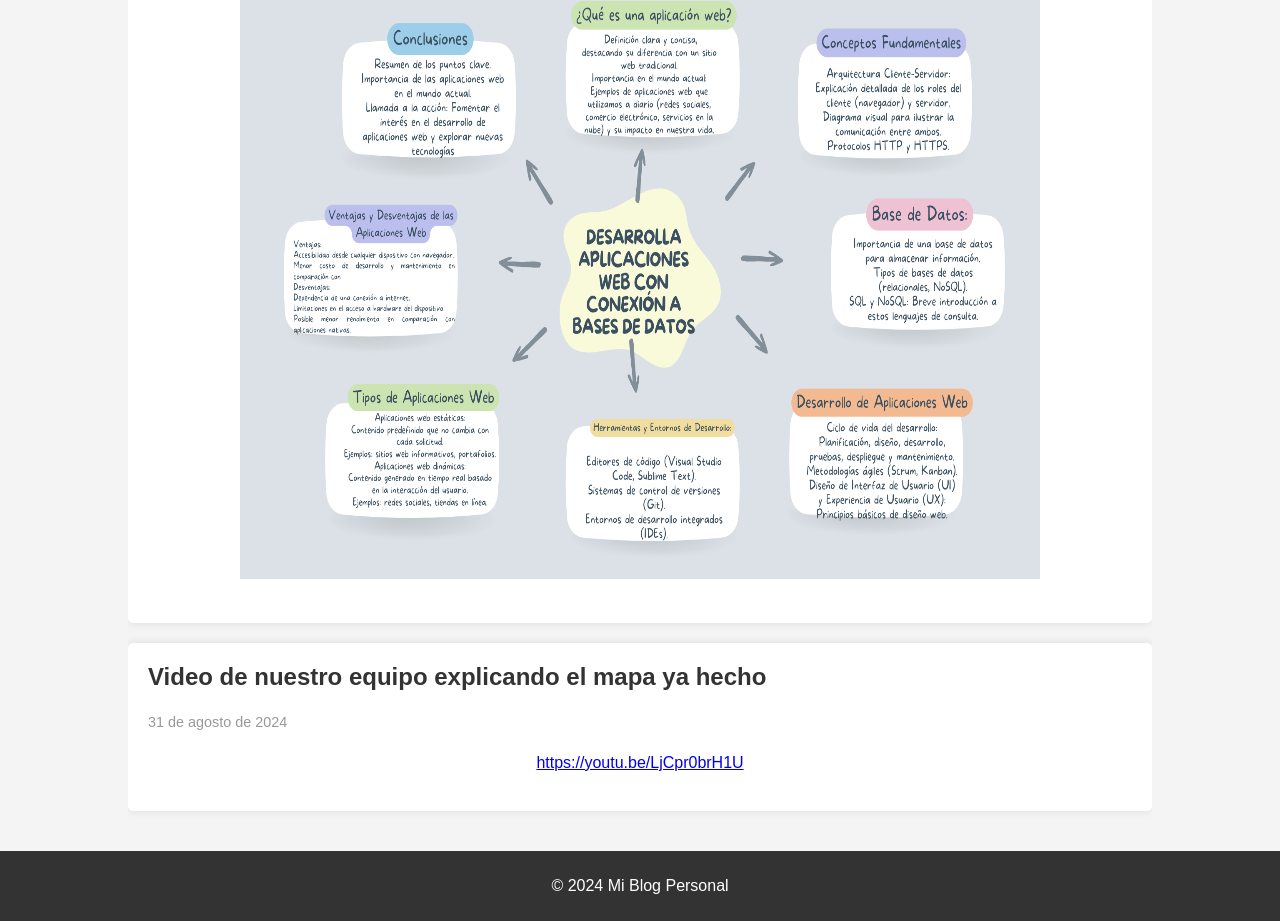
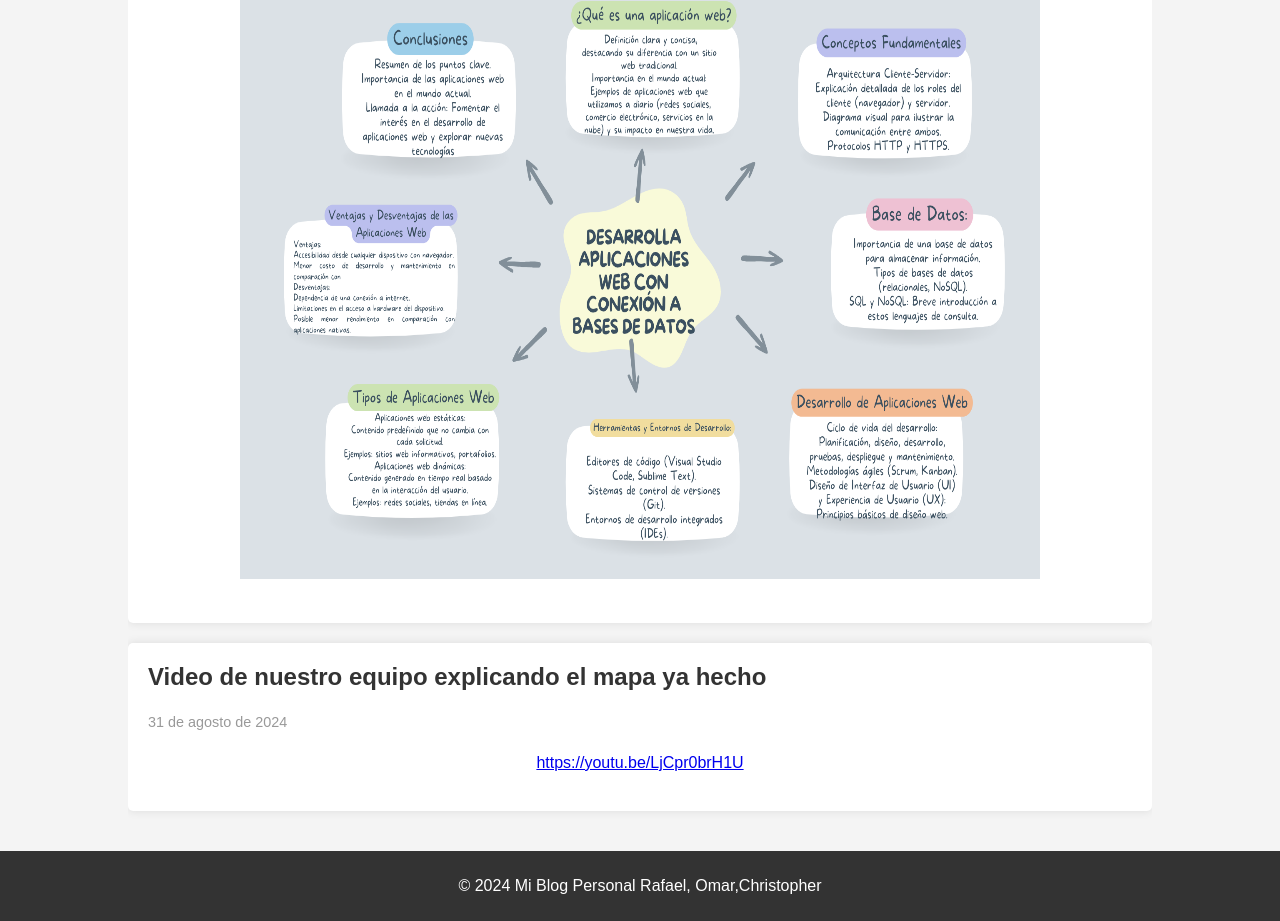
Before and after one commit to rafafxnw/mi-blo, a plain HTML site: page index.html in a window 1280 px wide. Shown: the part 676-1597 px from the top of the page. Drawn offline with Linux system fonts and the light colour scheme.

Commit message:
Update index.html

```diff
--- a/index.html
+++ b/index.html
@@ -89,7 +89,7 @@ CONEXIÓN A BASES DE DATOS.</h1>
     </div>
 
     <footer>
-        <p>&copy; 2024 Mi Blog Personal</p>
+        <p>&copy; 2024 Mi Blog Personal Rafael, Omar,Christopher</p>
     </footer>
 </body>
 </html>
```
